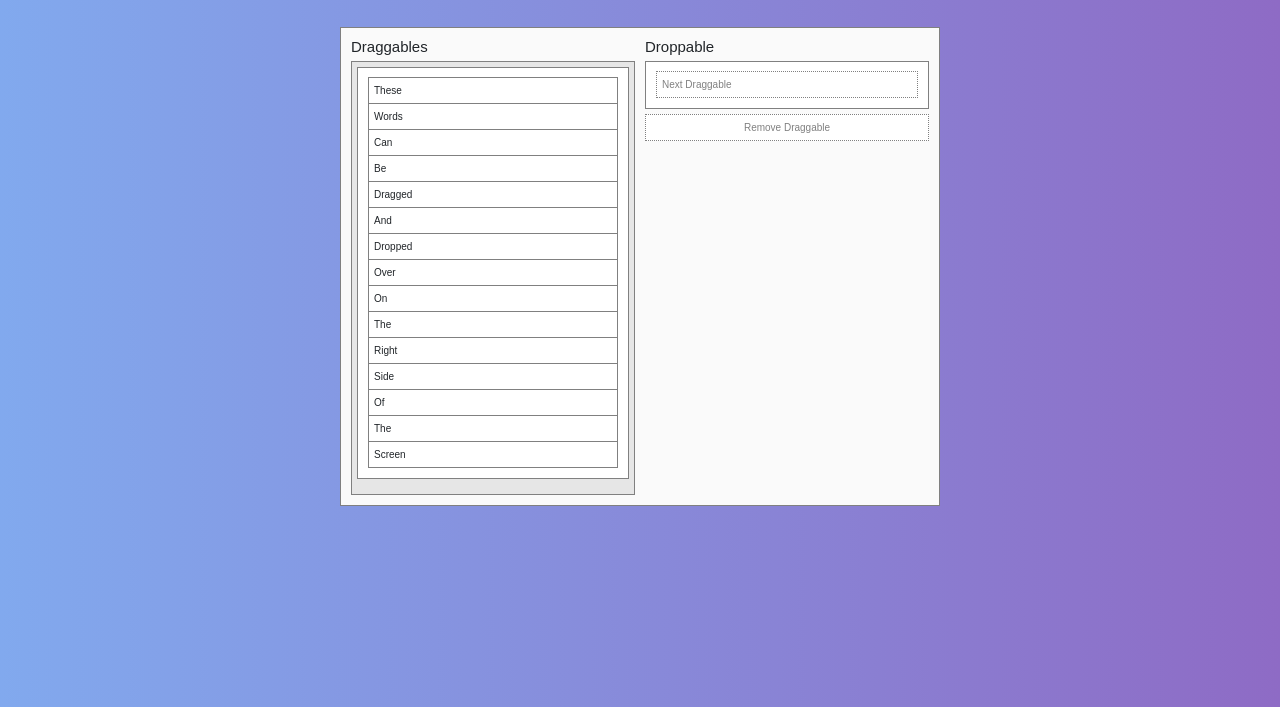
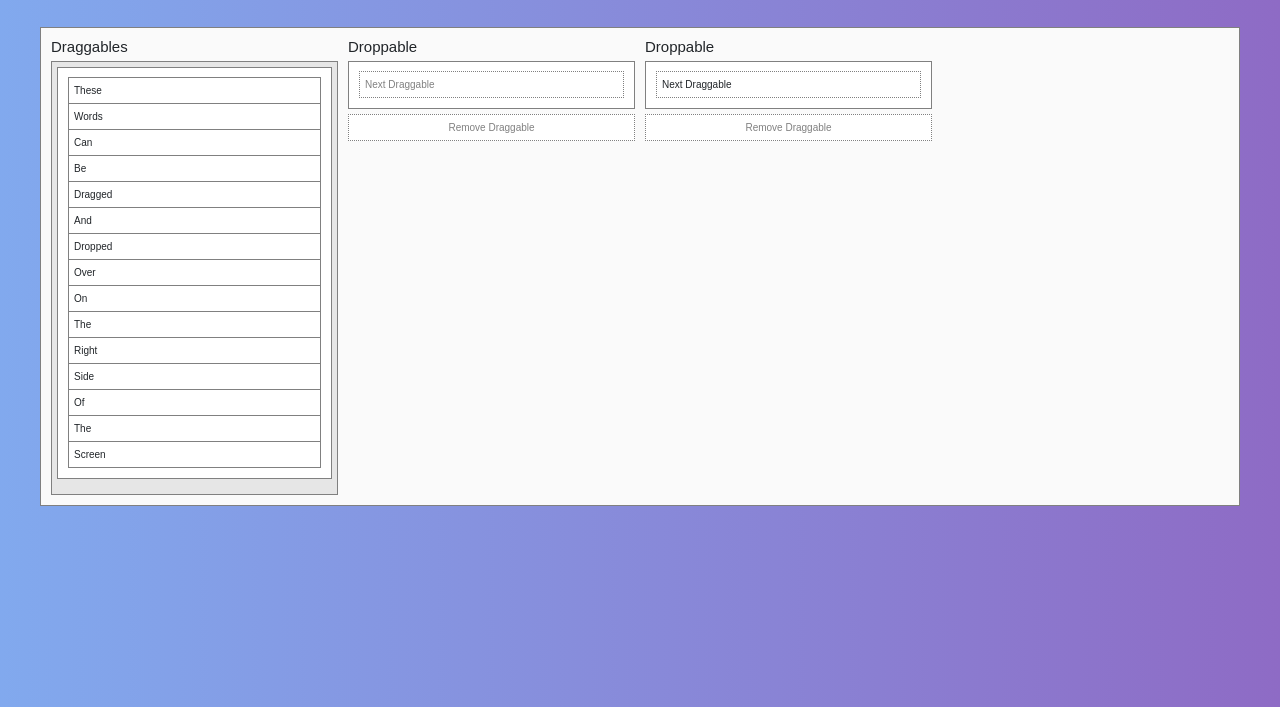
Before and after one commit to tman0004/theme-park-planner, a plain HTML site: page Frontend/html/selection.html in a window 1280 px wide. Shown: the part 93-800 px from the top of the page. Drawn offline with nearby package versions, Linux system fonts and the light colour scheme.

Commit message:
added third column and able to get list of elements in container

```diff
--- a/Frontend/css/selection.css
+++ b/Frontend/css/selection.css
@@ -15,7 +15,7 @@ h4 {
 }
 
 #main_window {
-	width: 600px;
+	width: 1200px;
 	margin: auto;
 	padding: 5px;
 	border: 1px solid gray;
@@ -25,7 +25,7 @@ h4 {
 
 #left_pane {
 	float: left;
-	width: 50%;
+	width: 25%;
 }
 
 #available_metrics_filter {
@@ -52,7 +52,7 @@ h4 {
 
 #right_pane {
 	float: left;
-	width: 50%;
+	width: 25%;
 }
 
 #selected_metrics_list {
--- a/Frontend/html/selection.html
+++ b/Frontend/html/selection.html
@@ -73,6 +73,17 @@
                     Remove Draggable
                 </div>
             </div>
+            <div id="right_pane">
+                <h4>Droppable</h5>
+                <div id="selected_metrics">
+                    <ul id="selected_metrics_list">
+                        <li id="next_metric2">Next Draggable</li>
+                    </ul>
+                </div>
+                <div id="remove_metric">
+                    Remove Draggable
+                </div>
+            </div>
         </div>
     </div>make
 
--- a/Frontend/js/selection.js
+++ b/Frontend/js/selection.js
@@ -91,7 +91,6 @@ Droppable.prototype = {
 		this.element = element;
 		this.isBeingDraggedOver = false;
 		this.customDragDrop = customDragDrop;
-
 		droppables.push(this);
 	},
 
@@ -220,6 +219,16 @@ window.onload = function() {
 		if (this.element.parentNode !== draggable.element.parentNode) {
 			this.element.parentNode.insertBefore(draggable.element, this.element);
 		}
+        let a = document.getElementById('selected_metrics_list').getElementsByTagName('li');
+        for (let i = 0; i < a.length-1; i++) {
+            console.log(a[i].firstChild.data);
+        }
+	});
+
+    var selectedMetricsDroppable2 = new Droppable("next_metric2", function(draggable) {
+		if (this.element.parentNode !== draggable.element.parentNode) {
+			this.element.parentNode.insertBefore(draggable.element, this.element);
+		}
 	});
 
 	new Droppable("remove_metric", function(draggable) {
```
